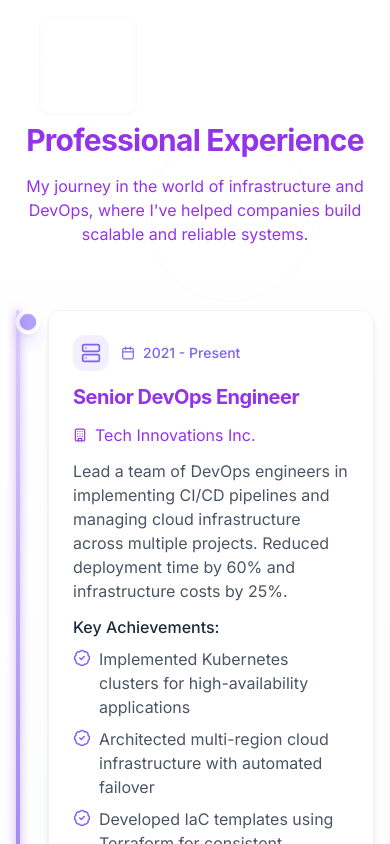
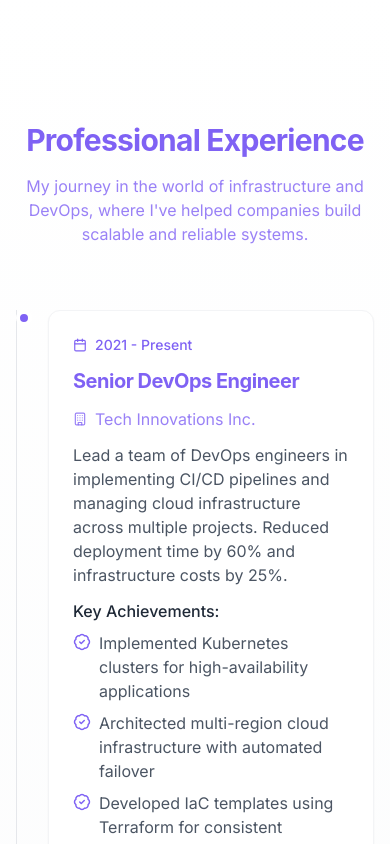
Before and after one commit to MochamadAbdulRouf/Source-Code-My-CV-and-My-Website, a React (Vite) app: page / in a window 390 px wide. Shown: the part 960-1804 px from the top of the page. Built offline with nearby package versions, Linux system fonts and the light colour scheme.

Commit message:
Reverted to edit edt-c6f89486-2368-4d58-bd28-299ace542e0a: "Change text color to purple
Change specified text on the website to purple and fix the Blogger logo."

```diff
--- a/src/components/ExperienceSection.tsx
+++ b/src/components/ExperienceSection.tsx
@@ -1,7 +1,7 @@
 
 import React from 'react';
 import AnimatedSection from './AnimatedSection';
-import { BadgeCheck, Calendar, Building, Server, Database, Code, Cpu, Terminal } from 'lucide-react';
+import { BadgeCheck, Calendar, Building } from 'lucide-react';
 import { cn } from '@/lib/utils';
 
 // Define experience data
@@ -10,7 +10,6 @@ const experiences = [
     title: "Senior DevOps Engineer",
     company: "Tech Innovations Inc.",
     period: "2021 - Present",
-    icon: <Server className="w-5 h-5 text-primary" />,
     description: "Lead a team of DevOps engineers in implementing CI/CD pipelines and managing cloud infrastructure across multiple projects. Reduced deployment time by 60% and infrastructure costs by 25%.",
     achievements: [
       "Implemented Kubernetes clusters for high-availability applications",
@@ -22,7 +21,6 @@ const experiences = [
     title: "DevOps Engineer",
     company: "Cloud Solutions Ltd.",
     period: "2019 - 2021",
-    icon: <Code className="w-5 h-5 text-primary" />,
     description: "Responsible for automating deployment processes and maintaining cloud infrastructure for client applications. Implemented monitoring and alerting systems to ensure 99.9% uptime.",
     achievements: [
       "Migrated legacy applications to containerized environments",
@@ -34,7 +32,6 @@ const experiences = [
     title: "Systems Administrator",
     company: "Data Systems Corp.",
     period: "2017 - 2019",
-    icon: <Database className="w-5 h-5 text-primary" />,
     description: "Managed on-premise and cloud servers, performed regular maintenance and troubleshooting. Supported development teams with infrastructure needs.",
     achievements: [
       "Led the transition from on-premise to cloud infrastructure",
@@ -46,48 +43,29 @@ const experiences = [
 
 const ExperienceSection = () => {
   return (
-    <AnimatedSection id="experience" className="py-20 bg-gradient-to-b from-white to-gray-50 relative overflow-hidden">
-      {/* Tech-themed background decorations */}
-      <div className="absolute top-0 left-0 w-full h-full opacity-5 pointer-events-none">
-        <div className="absolute top-10 left-10 w-24 h-24 border-2 border-primary rounded-lg rotate-12 animate-pulse"></div>
-        <div className="absolute top-40 right-20 w-40 h-40 border border-primary rounded-full animate-pulse" style={{ animationDelay: '0.5s' }}></div>
-        <div className="absolute bottom-10 left-1/3 w-16 h-16 border border-primary rotate-45 animate-pulse" style={{ animationDelay: '1s' }}></div>
-        <div className="absolute top-1/4 right-1/2 w-32 h-32">
-          <Cpu className="w-full h-full text-primary opacity-10 animate-float" style={{ animationDelay: '0.3s' }} />
-        </div>
-        <div className="absolute bottom-1/4 right-1/4 w-40 h-40">
-          <Terminal className="w-full h-full text-primary opacity-10 animate-float" style={{ animationDelay: '0.8s' }} />
-        </div>
-      </div>
-
-      <div className="section-container relative z-10">
-        <div className="text-center mb-16 animate-fade-up">
-          <h2 className="text-3xl sm:text-4xl font-bold mb-4 text-purple-600">
-            Professional Experience
-          </h2>
-          <p className="text-muted-foreground max-w-2xl mx-auto text-purple-600">
+    <AnimatedSection id="experience" className="py-20 bg-gradient-to-b from-white to-gray-50">
+      <div className="section-container">
+        <div className="text-center mb-16">
+          <h2 className="text-3xl sm:text-4xl font-bold mb-4 text-primary">Professional Experience</h2>
+          <p className="text-muted-foreground max-w-2xl mx-auto text-primary/80">
             My journey in the world of infrastructure and DevOps, where I've helped companies build
             scalable and reliable systems.
           </p>
         </div>
 
         <div className="relative">
-          {/* Timeline line - with glowing effect */}
-          <div className="absolute left-0 md:left-1/2 transform md:-translate-x-1/2 h-full w-1 bg-gradient-to-b from-primary/30 via-primary to-primary/30 rounded-full shadow-[0_0_8px_rgba(147,51,234,0.5)]"></div>
+          {/* Timeline line */}
+          <div className="absolute left-0 md:left-1/2 transform md:-translate-x-1/2 h-full w-px bg-gray-200"></div>
 
           {/* Experience items */}
           <div className="space-y-12">
             {experiences.map((exp, index) => (
-              <div
-                key={index}
-                className={cn(
-                  "relative grid grid-cols-1 md:grid-cols-2 gap-8 items-start animate-fade-up",
-                  index % 2 === 0 ? "md:text-right" : "md:text-left"
-                )}
-                style={{ animationDelay: `${index * 0.2}s` }}
-              >
-                {/* Timeline pulse dot */}
-                <div className="absolute left-0 md:left-1/2 transform md:-translate-x-1/2 w-6 h-6 rounded-full bg-primary border-4 border-white shadow-lg shadow-primary/30 z-10 animate-pulse"></div>
+              <div key={index} className={cn(
+                "relative grid grid-cols-1 md:grid-cols-2 gap-8 items-start",
+                index % 2 === 0 ? "md:text-right" : "md:text-left"
+              )}>
+                {/* Timeline dot */}
+                <div className="absolute left-0 md:left-1/2 transform md:-translate-x-1/2 w-4 h-4 rounded-full bg-primary border-4 border-white"></div>
 
                 {/* Content positioning */}
                 <div className={cn(
@@ -96,23 +74,18 @@ const ExperienceSection = () => {
                 )}>
                   {/* Date - Left side for even, right side for odd (on desktop) */}
                   <div className={cn(
-                    "bg-white rounded-lg shadow-md p-6 border border-gray-100 transition-all duration-300 hover:shadow-xl hover:shadow-primary/10 hover:border-primary/20 hover:-translate-y-1",
+                    "bg-white rounded-lg shadow-sm p-6 border border-gray-100",
                     index % 2 === 0
                       ? "md:mr-8 ml-8 md:ml-0"
                       : "md:order-2 md:ml-8 ml-8 md:mr-0"
                   )}>
                     <div className="flex flex-col space-y-3">
-                      <div className="flex items-center gap-3">
-                        <div className="p-2 rounded-lg bg-primary/10">
-                          {exp.icon}
-                        </div>
-                        <span className="text-sm font-medium text-primary flex items-center gap-2">
-                          <Calendar size={14} className="inline" />
-                          {exp.period}
-                        </span>
-                      </div>
-                      <h3 className="text-xl font-bold text-purple-600">{exp.title}</h3>
-                      <p className="text-muted-foreground flex items-center gap-2 text-purple-600">
+                      <span className="text-sm font-medium text-primary flex items-center gap-2">
+                        <Calendar size={14} className="inline" />
+                        {exp.period}
+                      </span>
+                      <h3 className="text-xl font-bold text-primary">{exp.title}</h3>
+                      <p className="text-muted-foreground flex items-center gap-2 text-primary/80">
                         <Building size={14} className="inline" />
                         {exp.company}
                       </p>
```
Also changed, not shown: src/components/ProjectsSection.tsx (+11 -68 lines).
